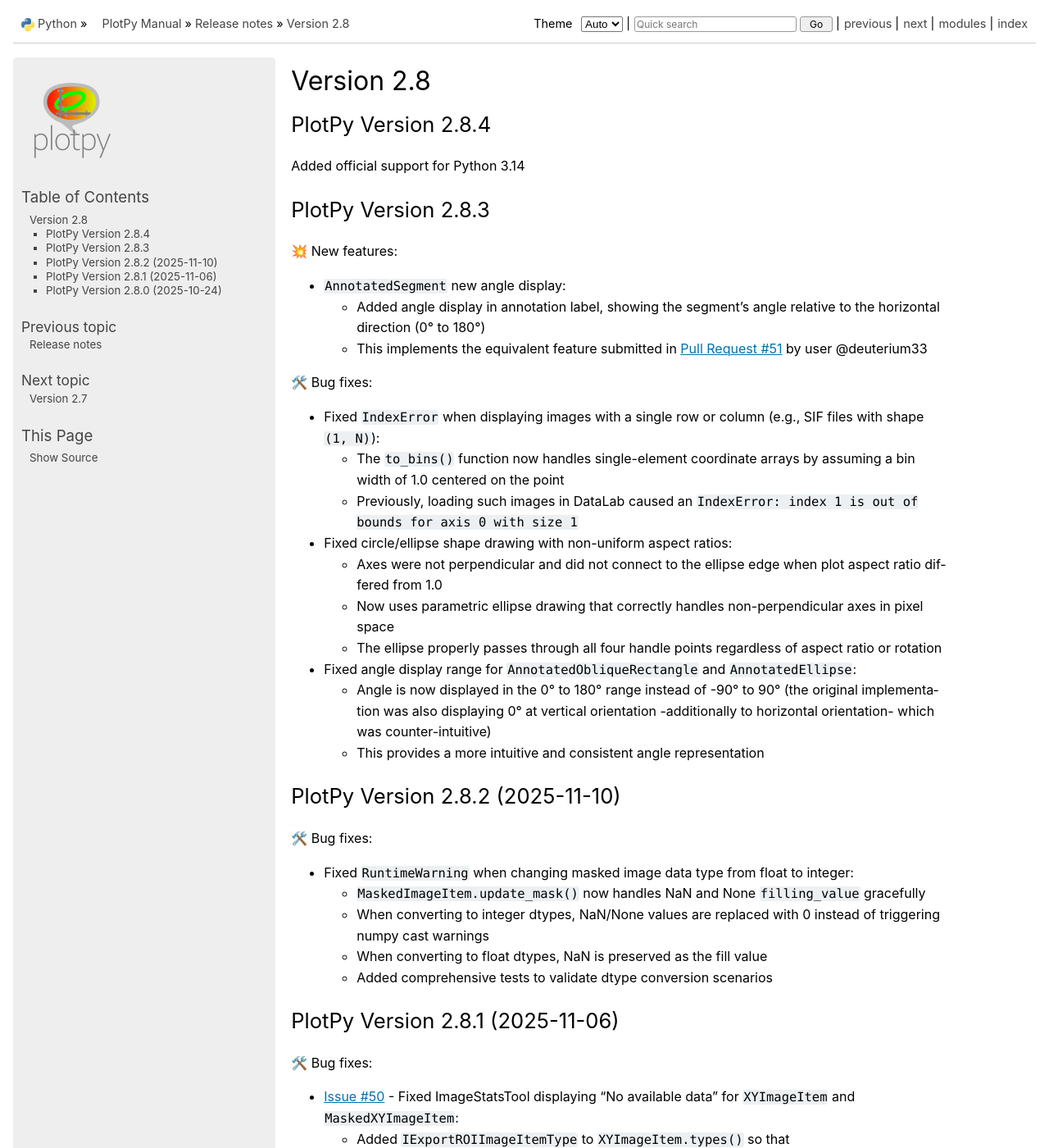
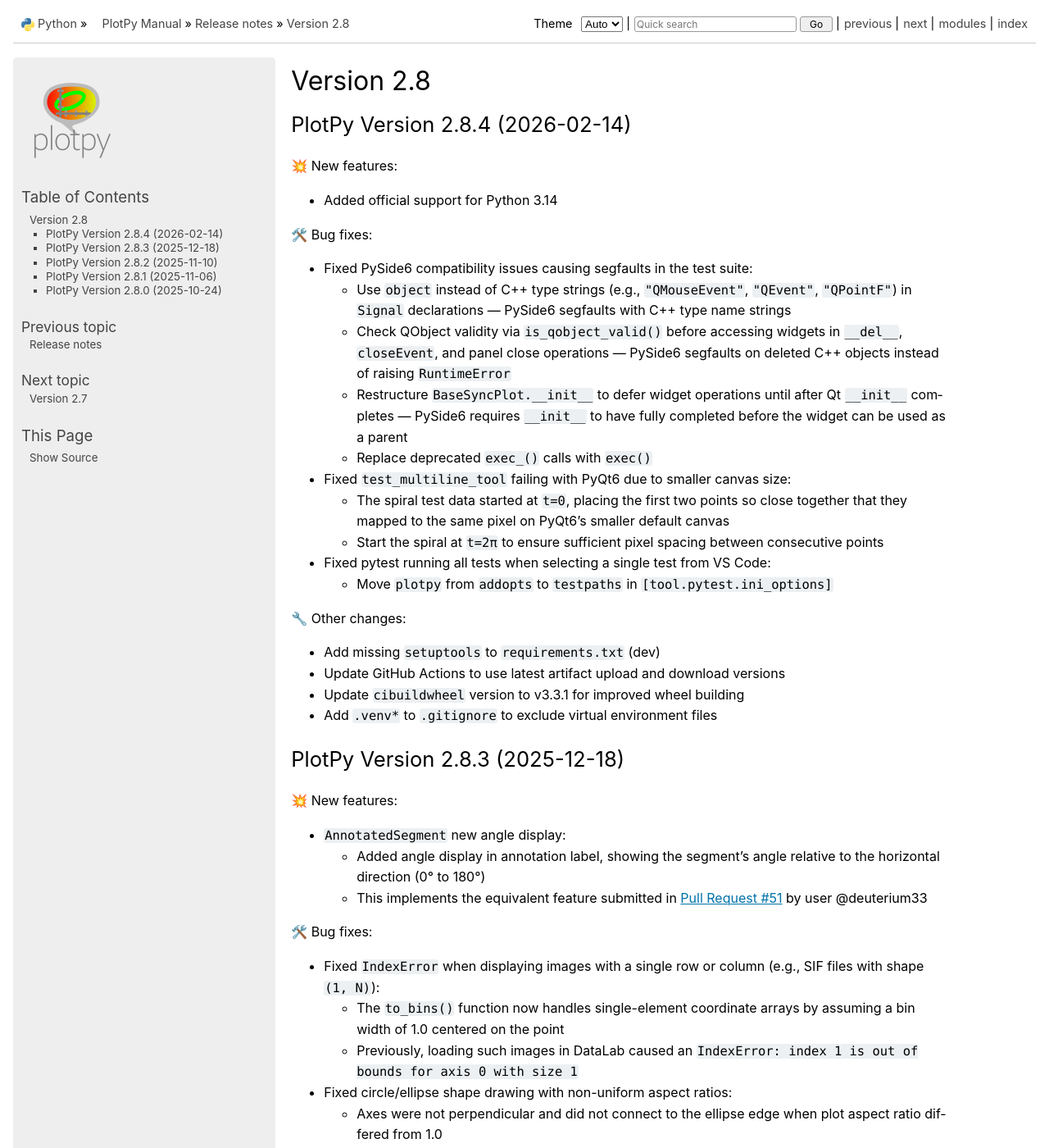
Before and after one commit to PlotPyStack/PlotPy, a Sphinx documentation site: the page built from doc/release_notes/release_2.08.md, in a window 1280 px wide and 1400 px high. Shown: the whole window at 82% size. Built offline with Sphinx 7.4.7, drawn with Linux system fonts in a browser that asks for light colours.

Commit message:
Update release notes for version 2.8.4: add support for Python 3.14, fix PySide6 segfaults, adjust test_multiline_tool for PyQt6, and improve pytest configuration

```diff
--- a/doc/release_notes/release_2.08.md
+++ b/doc/release_notes/release_2.08.md
@@ -1,10 +1,32 @@
 # Version 2.8 #
 
-## PlotPy Version 2.8.4 ##
+## PlotPy Version 2.8.4 (2026-02-14) ##
 
-Added official support for Python 3.14
+💥 New features:
 
-## PlotPy Version 2.8.3 ##
+* Added official support for Python 3.14
+
+🛠️ Bug fixes:
+
+* Fixed PySide6 compatibility issues causing segfaults in the test suite:
+  * Use `object` instead of C++ type strings (e.g., `"QMouseEvent"`, `"QEvent"`, `"QPointF"`) in `Signal` declarations — PySide6 segfaults with C++ type name strings
+  * Check QObject validity via `is_qobject_valid()` before accessing widgets in `__del__`, `closeEvent`, and panel close operations — PySide6 segfaults on deleted C++ objects instead of raising `RuntimeError`
+  * Restructure `BaseSyncPlot.__init__` to defer widget operations until after Qt `__init__` completes — PySide6 requires `__init__` to have fully completed before the widget can be used as a parent
+  * Replace deprecated `exec_()` calls with `exec()`
+* Fixed `test_multiline_tool` failing with PyQt6 due to smaller canvas size:
+  * The spiral test data started at `t=0`, placing the first two points so close together that they mapped to the same pixel on PyQt6's smaller default canvas
+  * Start the spiral at `t=2π` to ensure sufficient pixel spacing between consecutive points
+* Fixed pytest running all tests when selecting a single test from VS Code:
+  * Move `plotpy` from `addopts` to `testpaths` in `[tool.pytest.ini_options]`
+
+🔧 Other changes:
+
+* Add missing `setuptools` to `requirements.txt` (dev)
+* Update GitHub Actions to use latest artifact upload and download versions
+* Update `cibuildwheel` version to v3.3.1 for improved wheel building
+* Add `.venv*` to `.gitignore` to exclude virtual environment files
+
+## PlotPy Version 2.8.3 (2025-12-18) ##
 
 💥 New features:
 
```
